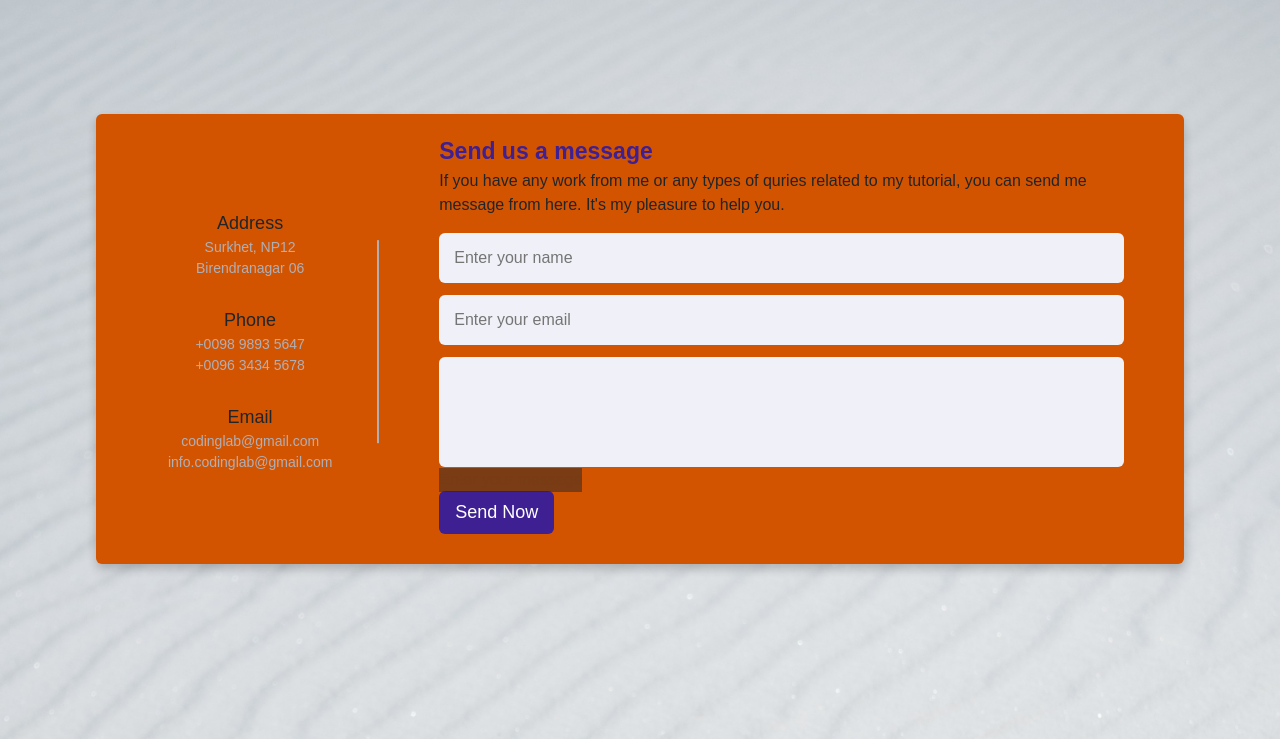
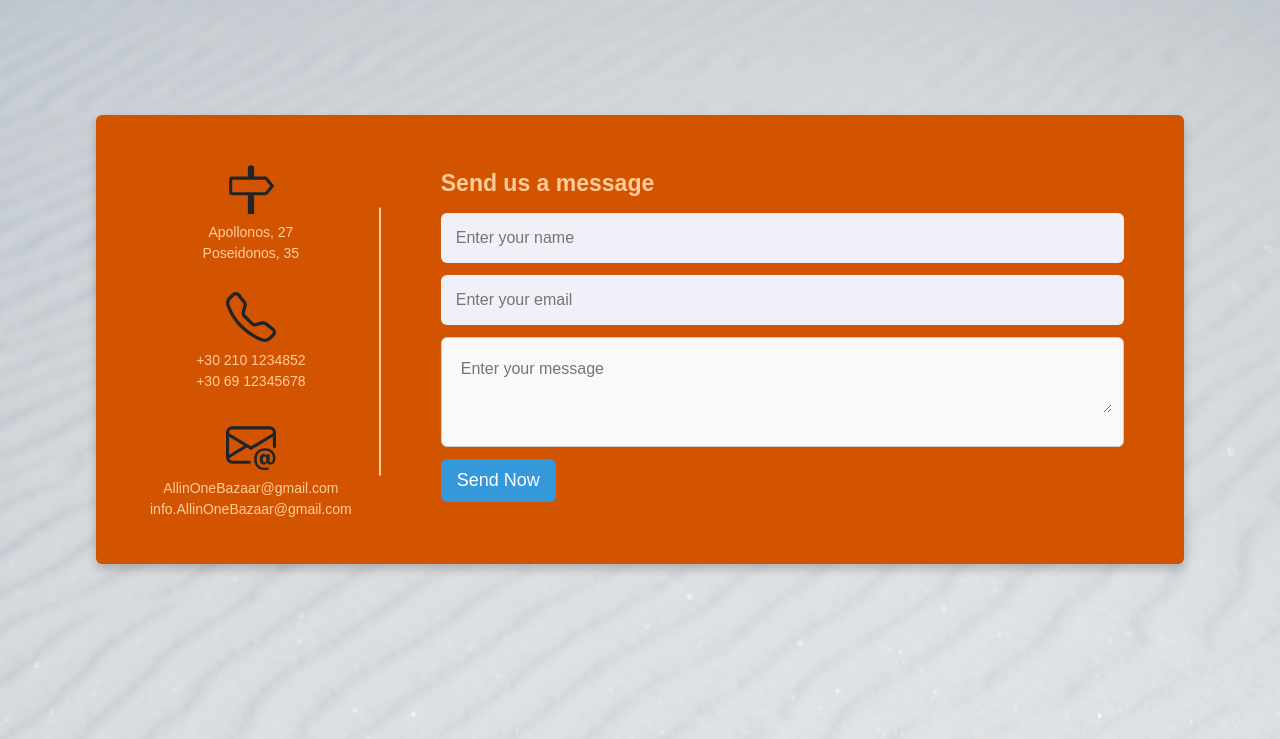
Before and after one commit to Alexandros-Eu/All_in_One_Bazaar, a plain HTML site: page contact.html in a window 1280 px wide. Shown: the part 61-800 px from the top of the page. Drawn offline with nearby package versions, Linux system fonts and the light colour scheme.

Commit message:
add sidebar icons, css cleanup

```diff
--- a/contact.css
+++ b/contact.css
@@ -74,7 +74,7 @@ nav {
     right: -15px;
     top: 50%;
     transform: translateY(-50%);
-    background: #afafb6;
+    background: #FFCC99;
 }
 
 .content .left-side .details {
@@ -82,21 +82,10 @@ nav {
     text-align: center;
 }
 
-  .content .left-side .details i {
-    font-size: 30px;
-    color: #3e2093;
-    margin-bottom: 10px;
-}
-
-  .content .left-side .details .topic {
-    font-size: 18px;
-    font-weight: 500;
-}
-
 .content .left-side .details .text-one,
 .content .left-side .details .text-two {
     font-size: 14px;
-    color: #afafb6;
+    color: #FFCC99;
 }
 
 .container .content .right-side {
@@ -107,7 +96,7 @@ nav {
 .content .right-side .topic-text {
     font-size: 23px;
     font-weight: 600;
-    color: #3e2093;
+    color:  #FFCC99;
 }
 
 .right-side .input-box {
@@ -126,6 +115,7 @@ nav {
     background: #F0F1F8;
     border-radius: 6px;
     padding: 0 15px;
+    margin: 0;
     resize: none;
 }
 
@@ -133,8 +123,42 @@ nav {
     min-height: 110px;
 }
 
+
+div.message-box {
+  /* Example styles */
+  border: 1px solid #ccc;
+  padding: 10px;
+  border-radius: 6px;
+  background-color: #f9f9f9;
+  /* Add any other styles you need for this message box */
+}
+
+div.message-box textarea {
+  width: 100%;
+  height: 100%; /* Adjust the height as needed */
+  background-color: #F9F9F9;
+  border: 1px solid #F9F9F9;
+  border-radius: 6px;
+  outline: none;
+  padding: 8px;
+  margin: 0;
+  resize: vertical; /* Allow vertical resizing */
+  font-size: 16px;
+  line-height: 1.5;
+  /* Add any other styles you need for the textarea */
+}
+
 .right-side .input-box textarea {
-    padding-top: 6px;
+  height: 100%;
+  width: 100%;
+  border: none;
+  outline: none;
+  font-size: 16px;
+  background: #F0F1F8;
+  border-radius: 6px;
+  padding: 8px 15px; /* Adjust padding as needed */
+  margin: 0; /* Add this line */
+  resize: none;
 }
 
   .right-side .button{
@@ -149,12 +173,12 @@ nav {
     border: none;
     padding: 8px 16px;
     border-radius: 6px;
-    background: #3e2093;
+    background: #3498DB;
     cursor: pointer;
     transition: all 0.3s ease;
   }
   .button input[type="button"]:hover{
-    background: #5029bc;
+    background: #2E86C1;
   }
 
 @media (max-width: 950px) {
--- a/contact.html
+++ b/contact.html
@@ -47,27 +47,30 @@
         <div class="content">
           <div class="left-side">
             <div class="address details">
-              <i class="fas fa-map-marker-alt"></i>
-              <div class="topic">Address</div>
-              <div class="text-one">Surkhet, NP12</div>
-              <div class="text-two">Birendranagar 06</div>
+              <svg xmlns="http://www.w3.org/2000/svg" width="50" height="50" fill="currentColor" class="bi bi-signpost mb-2" viewBox="0 0 16 16">
+                <path d="M7 1.414V4H2a1 1 0 0 0-1 1v4a1 1 0 0 0 1 1h5v6h2v-6h3.532a1 1 0 0 0 .768-.36l1.933-2.32a.5.5 0 0 0 0-.64L13.3 4.36a1 1 0 0 0-.768-.36H9V1.414a1 1 0 0 0-2 0M12.532 5l1.666 2-1.666 2H2V5z"/>
+              </svg>
+              <div class="text-one">Apollonos, 27</div>
+              <div class="text-two">Poseidonos, 35</div>
             </div>
             <div class="phone details">
-              <i class="fas fa-phone-alt"></i>
-              <div class="topic">Phone</div>
-              <div class="text-one">+0098 9893 5647</div>
-              <div class="text-two">+0096 3434 5678</div>
+              <svg xmlns="http://www.w3.org/2000/svg" width="50" height="50" fill="currentColor" class="bi bi-telephone mb-2" viewBox="0 0 16 16">
+                <path d="M3.654 1.328a.678.678 0 0 0-1.015-.063L1.605 2.3c-.483.484-.661 1.169-.45 1.77a17.6 17.6 0 0 0 4.168 6.608 17.6 17.6 0 0 0 6.608 4.168c.601.211 1.286.033 1.77-.45l1.034-1.034a.678.678 0 0 0-.063-1.015l-2.307-1.794a.68.68 0 0 0-.58-.122l-2.19.547a1.75 1.75 0 0 1-1.657-.459L5.482 8.062a1.75 1.75 0 0 1-.46-1.657l.548-2.19a.68.68 0 0 0-.122-.58zM1.884.511a1.745 1.745 0 0 1 2.612.163L6.29 2.98c.329.423.445.974.315 1.494l-.547 2.19a.68.68 0 0 0 .178.643l2.457 2.457a.68.68 0 0 0 .644.178l2.189-.547a1.75 1.75 0 0 1 1.494.315l2.306 1.794c.829.645.905 1.87.163 2.611l-1.034 1.034c-.74.74-1.846 1.065-2.877.702a18.6 18.6 0 0 1-7.01-4.42 18.6 18.6 0 0 1-4.42-7.009c-.362-1.03-.037-2.137.703-2.877z"/>
+              </svg>
+              <div class="text-one">+30 210 1234852</div>
+              <div class="text-two">+30 69 12345678</div>
             </div>
             <div class="email details">
-              <i class="fas fa-envelope"></i>
-              <div class="topic">Email</div>
-              <div class="text-one">codinglab@gmail.com</div>
-              <div class="text-two">info.codinglab@gmail.com</div>
+              <svg xmlns="http://www.w3.org/2000/svg" width="50" height="50" fill="currentColor" class="bi bi-envelope-at mb-2" viewBox="0 0 16 16">
+                <path d="M2 2a2 2 0 0 0-2 2v8.01A2 2 0 0 0 2 14h5.5a.5.5 0 0 0 0-1H2a1 1 0 0 1-.966-.741l5.64-3.471L8 9.583l7-4.2V8.5a.5.5 0 0 0 1 0V4a2 2 0 0 0-2-2zm3.708 6.208L1 11.105V5.383zM1 4.217V4a1 1 0 0 1 1-1h12a1 1 0 0 1 1 1v.217l-7 4.2z"/>
+                <path d="M14.247 14.269c1.01 0 1.587-.857 1.587-2.025v-.21C15.834 10.43 14.64 9 12.52 9h-.035C10.42 9 9 10.36 9 12.432v.214C9 14.82 10.438 16 12.358 16h.044c.594 0 1.018-.074 1.237-.175v-.73c-.245.11-.673.18-1.18.18h-.044c-1.334 0-2.571-.788-2.571-2.655v-.157c0-1.657 1.058-2.724 2.64-2.724h.04c1.535 0 2.484 1.05 2.484 2.326v.118c0 .975-.324 1.39-.639 1.39-.232 0-.41-.148-.41-.42v-2.19h-.906v.569h-.03c-.084-.298-.368-.63-.954-.63-.778 0-1.259.555-1.259 1.4v.528c0 .892.49 1.434 1.26 1.434.471 0 .896-.227 1.014-.643h.043c.118.42.617.648 1.12.648m-2.453-1.588v-.227c0-.546.227-.791.573-.791.297 0 .572.192.572.708v.367c0 .573-.253.744-.564.744-.354 0-.581-.215-.581-.8Z"/>
+              </svg>
+              <div class="text-one">AllinOneBazaar@gmail.com</div>
+              <div class="text-two">info.AllinOneBazaar@gmail.com</div>
             </div>
           </div>
           <div class="right-side">
             <div class="topic-text">Send us a message</div>
-            <p>If you have any work from me or any types of quries related to my tutorial, you can send me message from here. It's my pleasure to help you.</p>
           <form action="#">
             <div class="input-box">
               <input type="text" placeholder="Enter your name">
@@ -75,9 +78,8 @@
             <div class="input-box">
               <input type="text" placeholder="Enter your email">
             </div>
-            <div class="input-box message-box">
-              <input type="text">
-              <label for="myInput" class="placeholder">Enter your message</label>
+            <div class="message-box">
+              <textarea placeholder="Enter your message"></textarea>
             </div>
             <div class="button">
               <input type="button" value="Send Now" >
```
Lines whose indentation alone changed are shown as unchanged.
